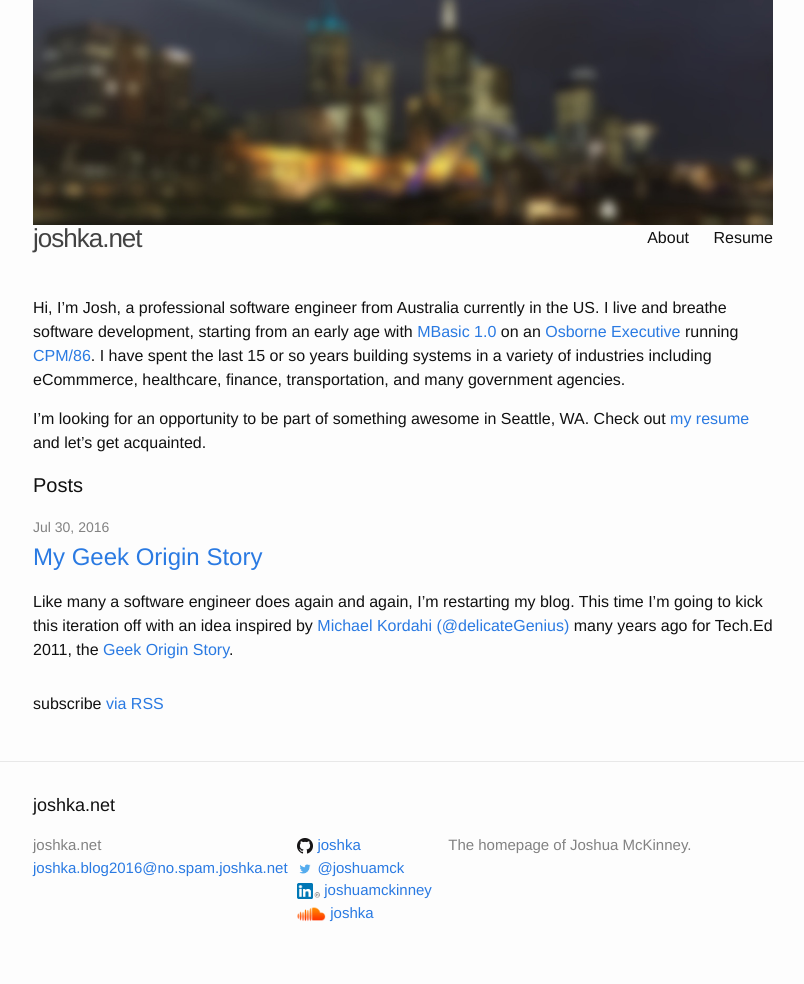
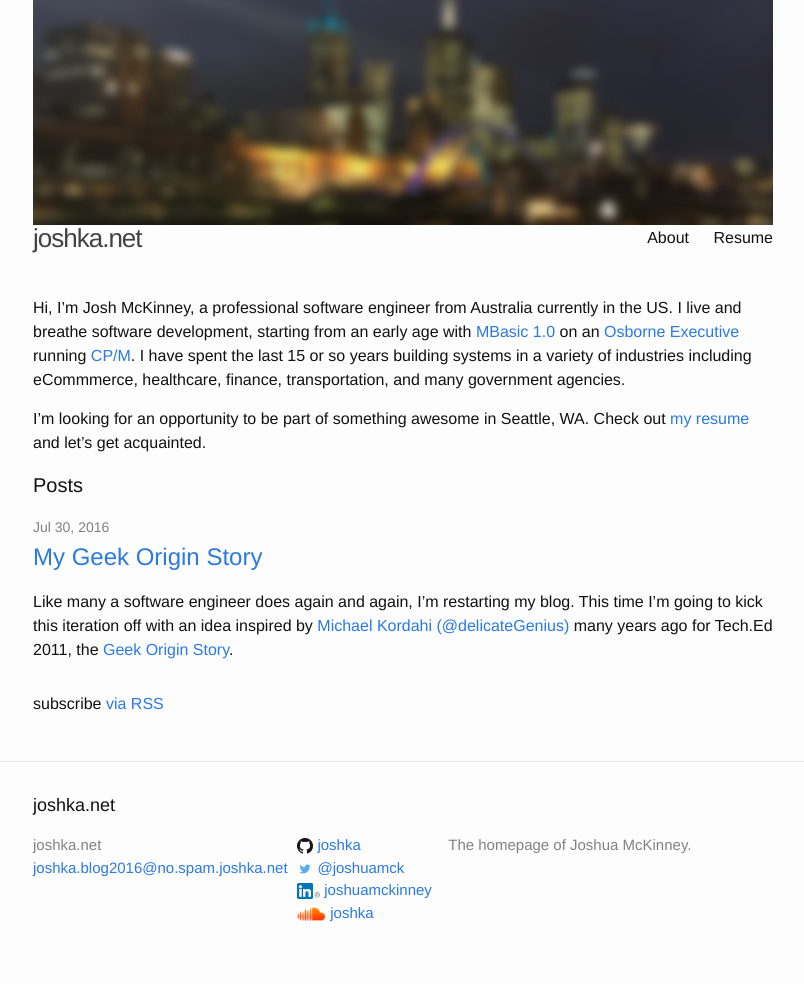
Before and after one commit to joshka/joshka.github.io, a Jekyll site: the page built from index.html, in a window 1280 px wide. Shown: the whole page, without its empty margins (237-1041 px from the left). Built offline with Jekyll 4.4.1, drawn with Linux system fonts in a browser that asks for light colours.

Commit message:
Fix about.md CPM instead of CPM/86 and full name

```diff
--- a/_includes/about.md
+++ b/_includes/about.md
@@ -1,8 +1,8 @@
-Hi, I'm Josh, a professional software engineer from Australia currently in the
+Hi, I'm Josh McKinney, a professional software engineer from Australia currently in the
 US. I live and breathe software development, starting from an early age with
 [MBasic 1.0](https://en.wikipedia.org/wiki/MBASIC) on an
 [Osborne Executive](https://en.wikipedia.org/wiki/Osborne_Executive)
-running [CPM/86](https://en.wikipedia.org/wiki/CP/M). I have spent
+running [CP/M](https://en.wikipedia.org/wiki/CP/M). I have spent
 the last 15 or so years building systems in a variety of industries including
 eCommmerce, healthcare, finance, transportation, and many government
 agencies.
```
